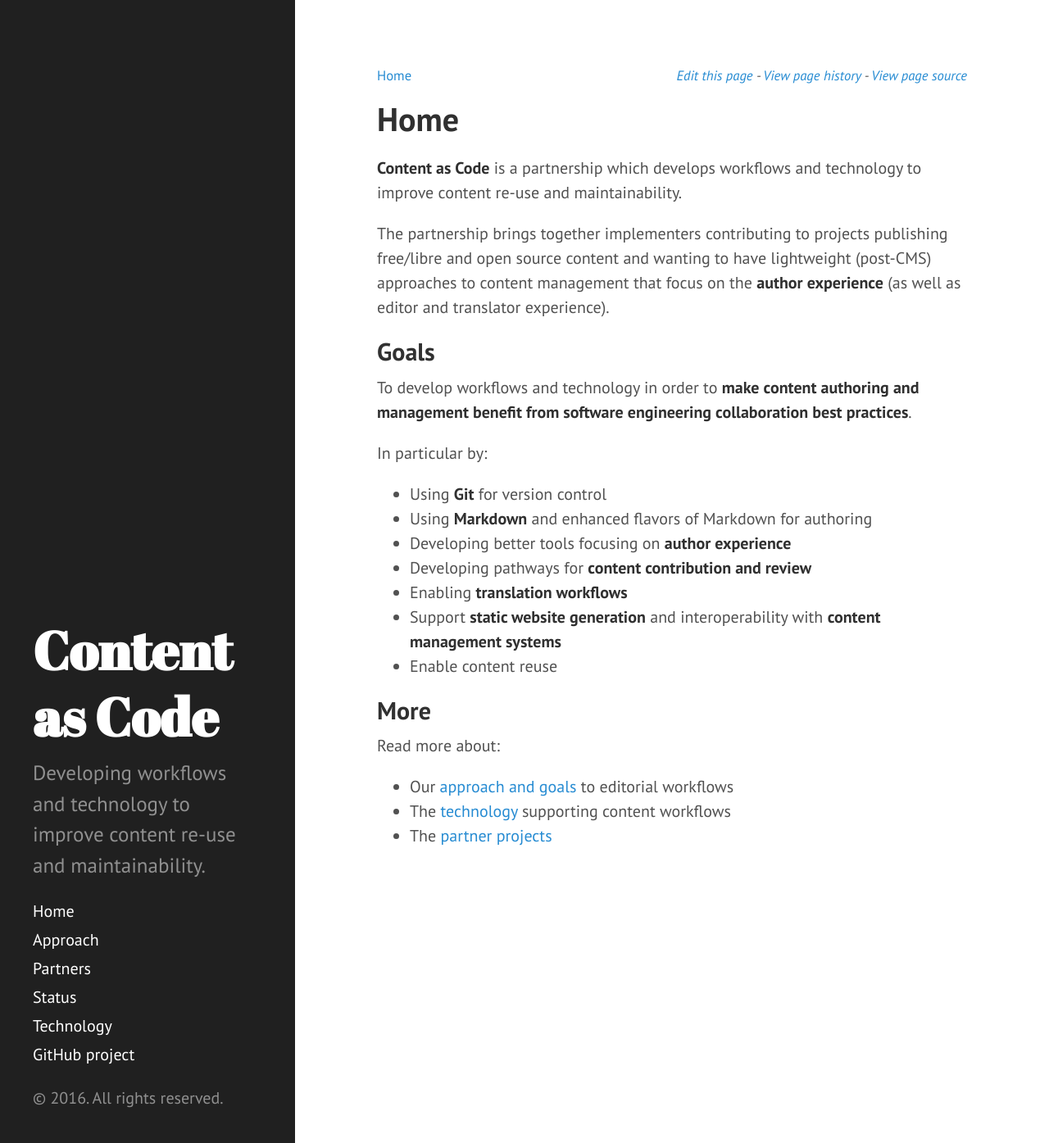
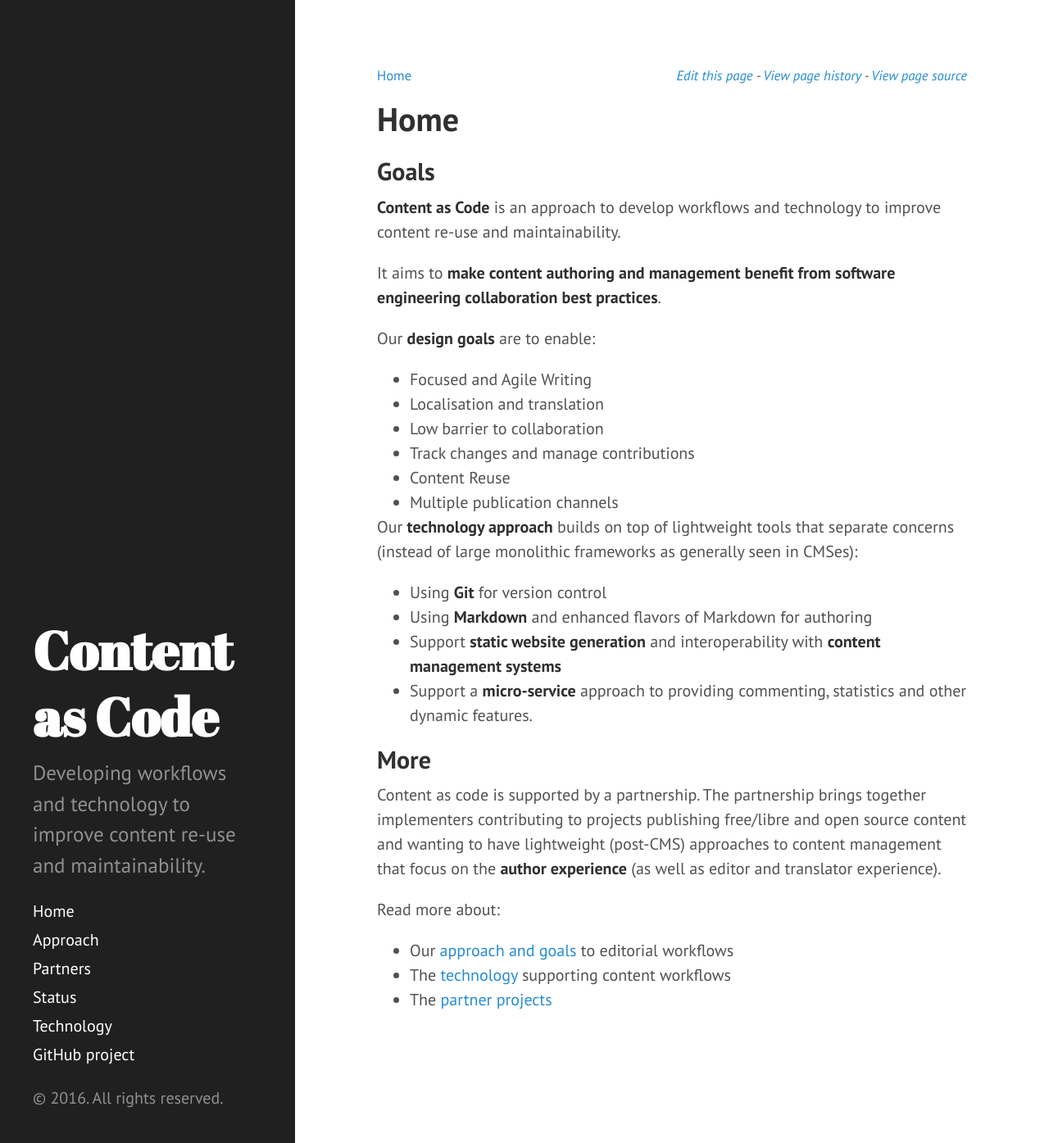
Before and after one commit to iilab/contentascode, a Jekyll site: the page built from index.md, in a window 1280 px wide and 1395 px high. Shown: the whole window at 82% size. Built offline with Jekyll 4.4.1, drawn with Linux system fonts in a browser that asks for light colours.

Commit message:
Made design goals the first thing! #1
Hopefully this makes the landing page more accessible to non-techies i.e. real users!

```diff
--- a/index.md
+++ b/index.md
@@ -3,25 +3,29 @@
 title: Home
 ---
 
-**Content as Code** is a partnership which develops workflows and technology to improve content re-use and maintainability.
-
-The partnership brings together implementers contributing to projects publishing free/libre and open source content and wanting to have lightweight (post-CMS) approaches to content management that focus on the **author experience** (as well as editor and translator experience).
-
 ## Goals
 
-To develop workflows and technology in order to **make content authoring and management benefit from software engineering collaboration best practices**.
+**Content as Code** is an approach to develop workflows and technology to improve content re-use and maintainability.
 
-In particular by:
+It aims to **make content authoring and management benefit from software engineering collaboration best practices**.
 
+Our **design goals** are to enable:
+ - Focused and Agile Writing
+ - Localisation and translation
+ - Low barrier to collaboration
+ - Track changes and manage contributions
+ - Content Reuse
+ - Multiple publication channels
+
+Our **technology approach** builds on top of lightweight tools that separate concerns (instead of large monolithic frameworks as generally seen in CMSes):
  - Using **Git** for version control
  - Using **Markdown** and enhanced flavors of Markdown for authoring
- - Developing better tools focusing on **author experience**
- - Developing pathways for **content contribution and review**
- - Enabling **translation workflows**
  - Support **static website generation** and interoperability with **content management systems**
- - Enable content reuse
+ - Support a **micro-service** approach to providing commenting, statistics and other dynamic features.
 
 ## More
+
+Content as code is supported by a partnership. The partnership brings together implementers contributing to projects publishing free/libre and open source content and wanting to have lightweight (post-CMS) approaches to content management that focus on the **author experience** (as well as editor and translator experience).
 
 Read more about:
 
```
